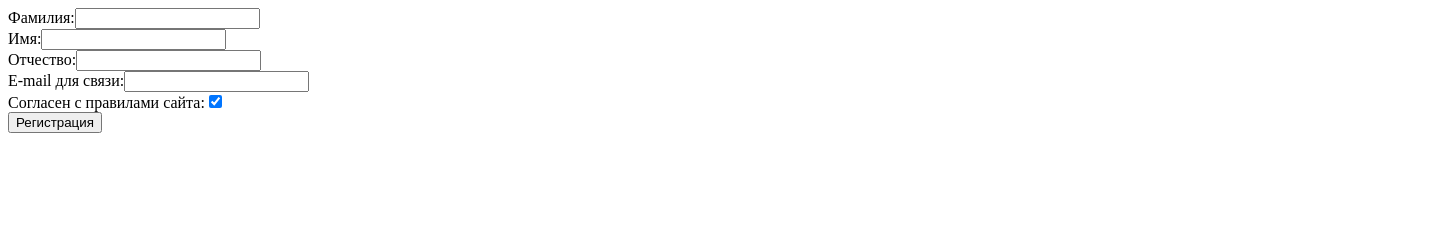
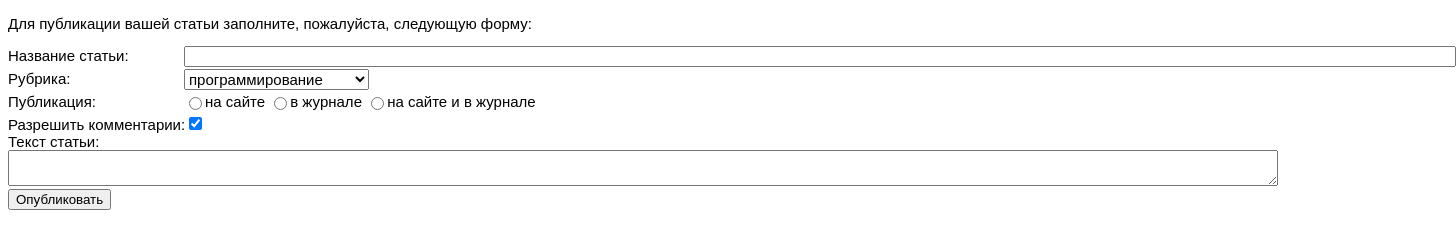
Before and after one commit to Uladzi/MAKET_FORM, a plain HTML site: page index.html in a window 1280 px wide. Shown: the whole page, 1456 px wide, since content can reach past the window. Drawn offline with Linux system fonts and the light colour scheme.

Commit message:
feat: complete task 8a

```diff
--- a/index.html
+++ b/index.html
@@ -5,17 +5,27 @@
     <meta charset="UTF-8">
     <meta name="viewport" content="width=device-width, initial-scale=1.0">
     <meta http-equiv="X-UA-Compatible" content="ie=edge">
+    <link rel="stylesheet" href="styles.css" type="text/css">
     <title>MAKET_FORM</title>
 </head>
 
 <body>
-    <form>
-        <label>Фамилия:<input type="text"></label><br>
-        <label>Имя:<input type="text"></label><br>
-        <label>Отчество:<input type="text"></label><br>
-        <label>E-mail для связи:<input type="text"></label><br>
-        <span>Согласен с правилами сайта:<input type="checkbox" checked></span><br>
-        <input type="submit" value="Регистрация">
+    <p>Для публикации вашей статьи заполните, пожалуйста, следующую форму:</p>
+    <form method="POST" action="#" target="_blank">
+        <div class="blockFloat">Название статьи:</div>
+        <div class="blockBlock"><input class="textField" type="text" name="articleName"></div>
+        <div class="blockFloat">Рубрика:</div>
+        <div class="blockBlock"><select name="rubric"><option value="1">компьютерная графика</option><option value="2">графика и дизайн</option><option value="3" selected>программирование</option></select></div>
+        <div class="blockFloat">Публикация:</div>
+        <div class="blockBlock radioBlock">
+            <div><label><input type="radio" name="publicName" value="1"><span>на сайте</span></label></div>
+            <div><label><input type="radio" name="publicName" value="2"><span>в журнале</span></label></div>
+            <div><label><input type="radio" name="publicName" value="3"><span>на сайте и в журнале</span></label></div>
+        </div>
+        <div>Разрешить комментарии:<input type="checkbox" name="comments" checked></div>
+        <div>Текст статьи:<br><textarea class="textField" name="articleContent"></textarea></div>
+        <input type="submit" value="Опубликовать">
+
     </form>
 </body>
 
--- /dev/null
+++ b/styles.css
@@ -0,0 +1,40 @@
+body {
+    font-family: Arial, Helvetica, sans-serif;
+    font-size: 15px;
+}
+
+select {
+    font-size: 15px;
+}
+
+.blockBlock .textField,
+select {
+    position: relative;
+    bottom: 2px;
+}
+
+.textField {
+    width: 100%;
+}
+
+.blockBlock {
+    padding: 1px;
+}
+
+@media only all and (min-width:535px) {
+    .blockBlock {
+        margin-left: 175px;
+        width: 100%;
+    }
+    .blockFloat {
+        width: 175px;
+        float: left;
+    }
+    .radioBlock div {
+        display: inline-block;
+    }
+    span {
+        top: -3px;
+        position: relative;
+    }
+}
```
